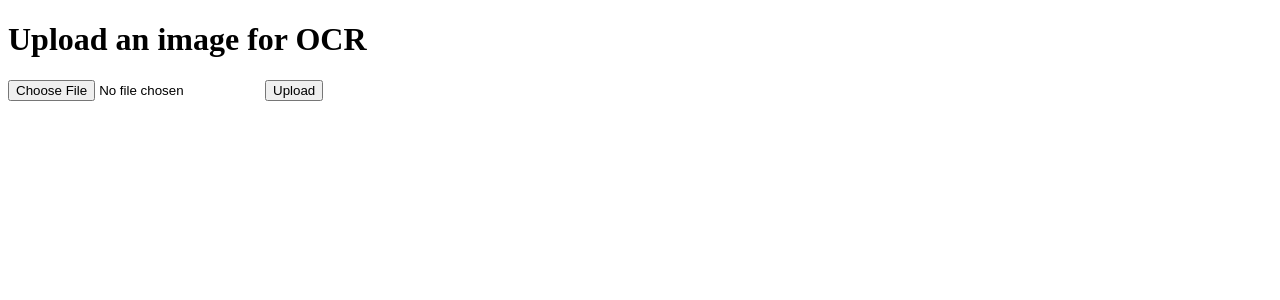
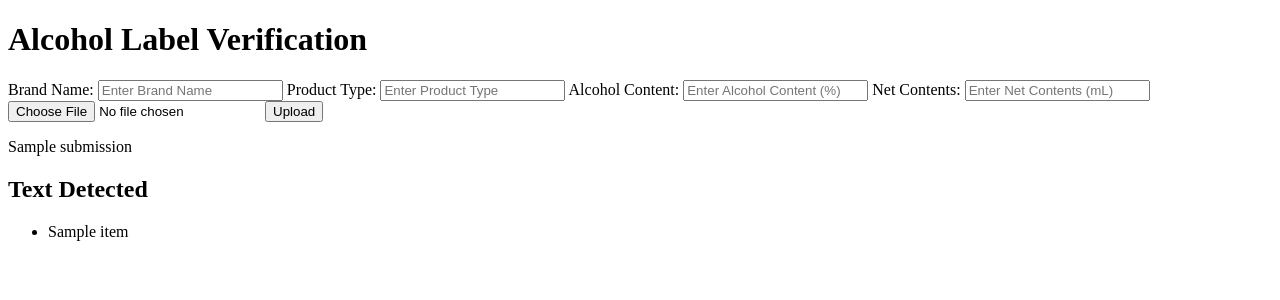
Before and after one commit to mrog9/Alcohol_Label_Verification_App, a Flask app: template templates/form.html in a window 1280 px wide. Shown: the top 300 px of the page. Run offline with Flask 3, Linux system fonts and the light colour scheme; the template is opened without the code that fills it: most values are stand-ins (such as "Sample title", 1, 10 or a date in 2020).

Commit message:
transferring from local to git

```diff
--- a/app.py
+++ b/app.py
@@ -1,20 +1,28 @@
 from flask import Flask, request, render_template
-import requests
+from PIL import Image
+from utils import *
 
 app = Flask(__name__)
 
-@app.route("/", methods=["GET", "POST"])
+
+@app.route("/")
+def index():
+
+    return render_template("form.html")
+
+@app.route("/upload", methods=["POST"])
 def upload_file():
-    if request.method == "POST":
-        file = request.files["file"]  # get uploaded file
-        if file:
 
-            # url_api = "https://api.ocr.space/parse/image"
-            # payload = {"apikey": "K81796487388957", "language": "eng"}
-            # response = requests.post(url_api, data=payload, files={"file": file})
-            # result = response.json()
-            return str(file)
-    return render_template("form.html")
+    brand = request.form['brand'].lower()
+    prod = request.form['product'].lower()
+    alc = request.form['content'].lower()
+    net = request.form['net'].lower()
+    file = request.files["file"]
+
+    comment_str, ocr_list = validate_labels(brand, prod, alc, net, file)
+
+    return render_template("form.html", submission=comment_str, ocr_list = ocr_list)
+
 
 if __name__ == "__main__":
     app.run(debug=True)
--- a/requirements.txt
+++ b/requirements.txt
@@ -1,3 +1,5 @@
 flask
 gunicorn
-requests
+opencv-python-headless
+easyocr
+pillow
--- a/templates/form.html
+++ b/templates/form.html
@@ -1,13 +1,42 @@
 <!DOCTYPE html>
 <html>
 <head>
-    <title>Upload to OCR</title>
+    <title>Alcohol Label Verification App</title>
 </head>
 <body>
-    <h1>Upload an image for OCR</h1>
-    <form method="POST" enctype="multipart/form-data">
+    <h1>Alcohol Label Verification</h1>
+    <form action="/upload" method="post" enctype="multipart/form-data">
+        <label for="brand">Brand Name:</label>
+        <input type="text" name="brand" placeholder="Enter Brand Name">
+        <label for="product">Product Type:</label>
+        <input type="text" name="product" placeholder="Enter Product Type">
+        <label for="content">Alcohol Content:</label>
+        <input type="text" name="content" placeholder="Enter Alcohol Content (%)">
+        <label for="net">Net Contents:</label>
+        <input type="text" name="net" placeholder="Enter Net Contents (mL)">
         <input type="file" name="file">
         <button type="submit">Upload</button>
     </form>
+
+    <div>
+    {% if submission %}
+    <p>{{submission}}</p>
+    {% endif %}
+    </div>
+
+    <div>
+
+        {% if ocr_list %}
+        <h2>Text Detected</h2>
+        {% endif %}
+
+        <ul>
+            {% for item in ocr_list %}
+                <li>{{item}}</li>
+            {% endfor %}
+        </ul>
+    </div>
+
+
 </body>
 </html>
```
Also changed, not shown: utils.py (added, +94 -0 lines).
